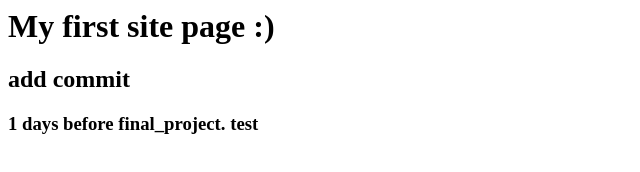
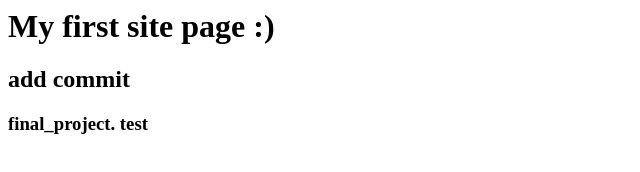
Before and after one commit to sergiy-vasiliyk/DevOps_online_Vinnytsia_2021Q4, a plain HTML site: page final_project/index.html in a window 1280 px wide. Shown: the whole page, without its empty margins (0-640 px from the left). Drawn offline with Linux system fonts and the light colour scheme.

Commit message:
test final project 16.02.2022

```diff
--- a/final_project/index.html
+++ b/final_project/index.html
@@ -5,6 +5,6 @@
     <body>
         <h1>My first site page :)</h1>
 	<h2>add commit</h1>
-	<h3>1 days before final_project. test <h3>
+	<h3>final_project. test <h3>
     </body>
 </html>
```
